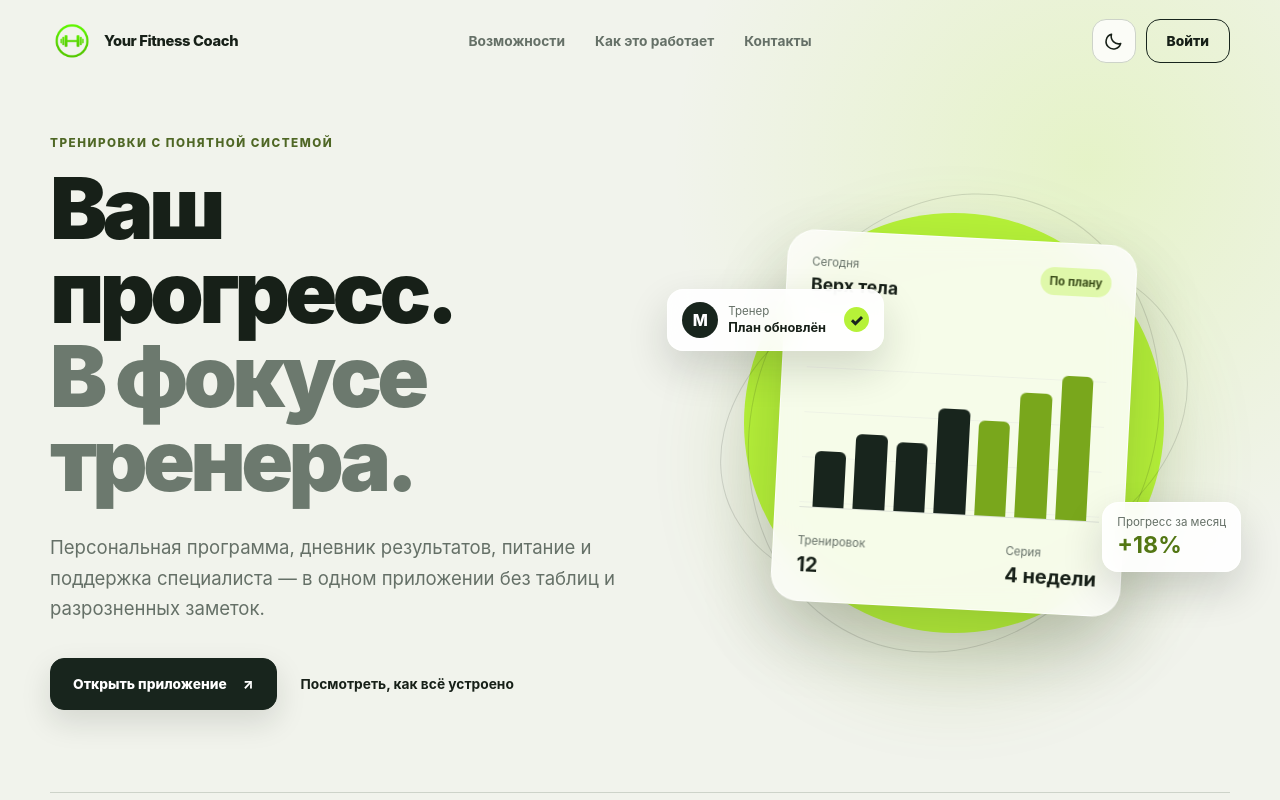
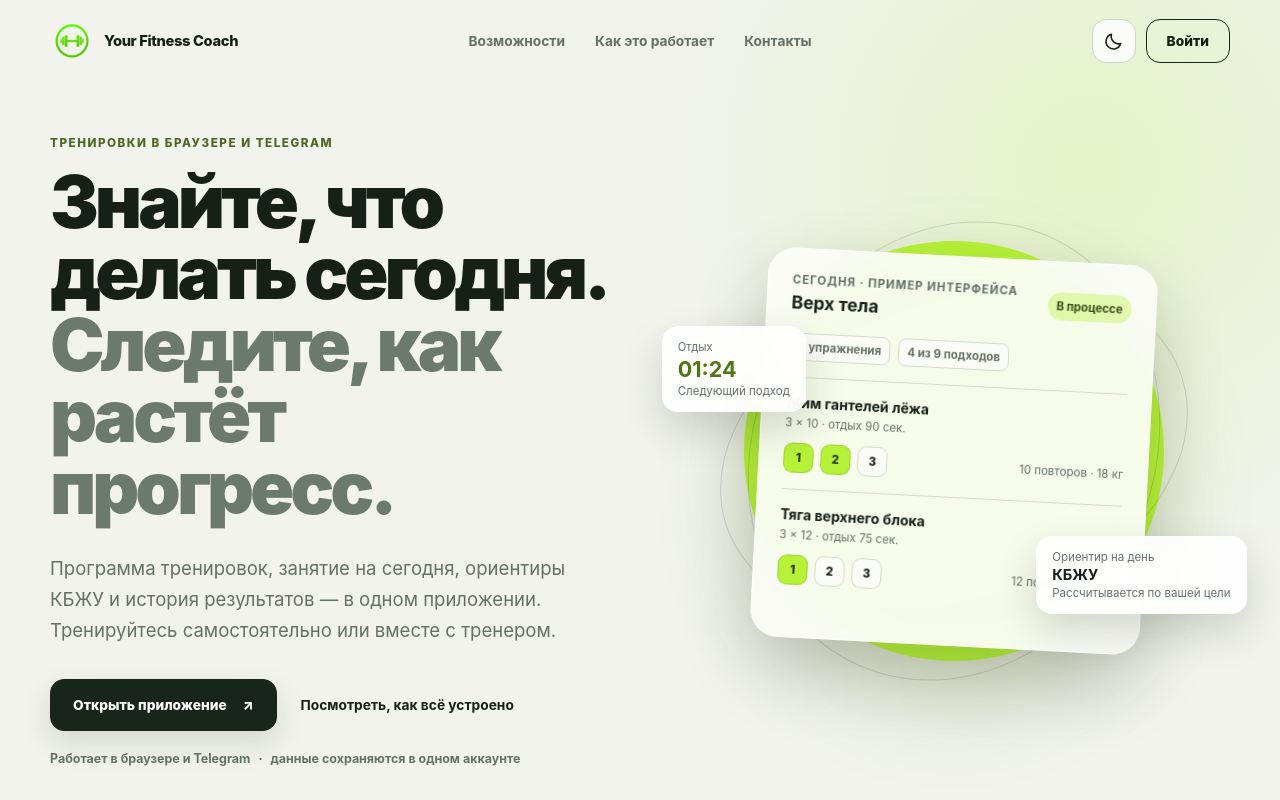
Before and after one commit to MikeMoore1337/fit-mini-app, a React (Vite) app in the folder frontend/: page / in a window 1280 px wide. Shown: the top 800 px of the page. Built offline with nearby package versions, Linux system fonts and the light colour scheme.

Commit message:
feat(landing): redesign hero around daily workout

```diff
--- a/frontend/src/pages/landing/LandingPage.tsx
+++ b/frontend/src/pages/landing/LandingPage.tsx
@@ -62,7 +62,7 @@ export default function LandingPage() {
 
   useEffect(() => {
     const previousTitle = document.title;
-    document.title = 'Your Fitness Coach — персональные тренировки с поддержкой тренера';
+    document.title = 'Your Fitness Coach — тренировки и прогресс в браузере и Telegram';
     document.body.classList.add('landing-mode');
     return () => {
       document.title = previousTitle;
@@ -132,15 +132,15 @@ export default function LandingPage() {
       <main id="top">
         <section className="landing-hero" aria-labelledby="landing-title">
           <div className="landing-hero__copy">
-            <p className="landing-kicker">Тренировки с понятной системой</p>
+            <p className="landing-kicker">Тренировки в браузере и Telegram</p>
             <h1 id="landing-title">
-              Ваш прогресс.
+              Знайте, что делать сегодня.
               <br />
-              <span>В фокусе тренера.</span>
+              <span>Следите, как растёт прогресс.</span>
             </h1>
             <p className="landing-hero__lead">
-              Персональная программа, дневник результатов, питание и поддержка специалиста — в одном
-              приложении без таблиц и разрозненных заметок.
+              Программа тренировок, занятие на сегодня, ориентиры КБЖУ и история результатов — в
+              одном приложении. Тренируйтесь самостоятельно или вместе с тренером.
             </p>
             <div className="landing-hero__actions">
               <a className="landing-button" href={appUrl}>
@@ -151,51 +151,71 @@ export default function LandingPage() {
                 Посмотреть, как всё устроено
               </a>
             </div>
+            <p className="landing-hero__note">
+              Работает в браузере и Telegram <span aria-hidden="true">·</span> данные сохраняются в
+              одном аккаунте
+            </p>
           </div>
 
           <div
             className="landing-hero__visual"
-            aria-label="Пример контроля тренировочного прогресса"
+            aria-label="Пример интерфейса тренировки на сегодня"
           >
             <div className="landing-orbit landing-orbit--one" />
             <div className="landing-orbit landing-orbit--two" />
-            <div className="landing-dashboard">
-              <div className="landing-dashboard__top">
+            <div className="landing-workout-demo">
+              <div className="landing-workout-demo__top">
                 <div>
-                  <span>Сегодня</span>
+                  <span className="landing-workout-demo__eyebrow">Сегодня · пример интерфейса</span>
                   <strong>Верх тела</strong>
                 </div>
-                <span className="landing-dashboard__status">По плану</span>
+                <span className="landing-workout-demo__status">В процессе</span>
               </div>
-              <div className="landing-dashboard__chart" aria-hidden="true">
-                {[34, 46, 42, 64, 58, 76, 88].map((height, index) => (
-                  <span key={index} style={{ height: `${height}%` }} />
-                ))}
+
+              <div className="landing-workout-demo__summary">
+                <span>3 упражнения</span>
+                <span>4 из 9 подходов</span>
               </div>
-              <div className="landing-dashboard__metrics">
-                <div>
-                  <span>Тренировок</span>
-                  <strong>12</strong>
+
+              <div className="landing-workout-demo__exercise">
+                <div className="landing-workout-demo__exercise-head">
+                  <strong>Жим гантелей лёжа</strong>
+                  <span>3 × 10 · отдых 90 сек.</span>
                 </div>
-                <div>
-                  <span>Серия</span>
-                  <strong>4 недели</strong>
+                <div className="landing-workout-demo__sets" aria-label="Подходы жима гантелей">
+                  <span className="is-complete">1</span>
+                  <span className="is-complete">2</span>
+                  <span>3</span>
+                  <small>10 повторов · 18 кг</small>
+                </div>
+              </div>
+
+              <div className="landing-workout-demo__exercise">
+                <div className="landing-workout-demo__exercise-head">
+                  <strong>Тяга верхнего блока</strong>
+                  <span>3 × 12 · отдых 75 сек.</span>
+                </div>
+                <div
+                  className="landing-workout-demo__sets"
+                  aria-label="Подходы тяги верхнего блока"
+                >
+                  <span className="is-complete">1</span>
+                  <span>2</span>
+                  <span>3</span>
+                  <small>12 повторов · 35 кг</small>
                 </div>
               </div>
             </div>
-            <div className="landing-float-card landing-float-card--coach">
-              <span className="landing-avatar">М</span>
-              <div>
-                <small>Тренер</small>
-                <strong>План обновлён</strong>
-              </div>
-              <span className="landing-check" aria-hidden="true">
-                ✓
-              </span>
+
+            <div className="landing-rest-demo" aria-label="Пример таймера отдыха">
+              <span>Отдых</span>
+              <strong>01:24</strong>
+              <small>Следующий подход</small>
             </div>
-            <div className="landing-float-card landing-float-card--progress">
-              <small>Прогресс за месяц</small>
-              <strong>+18%</strong>
+            <div className="landing-nutrition-demo">
+              <span>Ориентир на день</span>
+              <strong>КБЖУ</strong>
+              <small>Рассчитывается по вашей цели</small>
             </div>
           </div>
         </section>
--- a/frontend/src/pages/landing/landing.css
+++ b/frontend/src/pages/landing/landing.css
@@ -251,7 +251,7 @@ body.landing-mode #root {
 
 .landing-hero h1 {
   max-width: 690px;
-  font-size: clamp(3.4rem, 6.7vw, 6rem);
+  font-size: clamp(3.25rem, 5.7vw, 5.25rem);
   font-weight: 870;
 }
 
@@ -272,6 +272,18 @@ body.landing-mode #root {
   align-items: center;
   gap: 24px;
   margin-top: 34px;
+}
+
+.landing-hero__note {
+  margin: 20px 0 0;
+  color: var(--landing-muted);
+  font-size: 0.78rem;
+  font-weight: 650;
+}
+
+.landing-hero__note span {
+  margin-inline: 5px;
+  color: var(--landing-kicker);
 }
 
 .landing-hero__visual {
@@ -310,11 +322,11 @@ body.landing-mode #root {
   transform: rotate(24deg);
 }
 
-.landing-dashboard {
+.landing-workout-demo {
   position: relative;
   z-index: 2;
-  width: min(350px, 78%);
-  min-height: 370px;
+  width: min(390px, 82%);
+  min-height: 390px;
   padding: 24px;
   border: 1px solid var(--landing-panel-border);
   border-radius: 28px;
@@ -324,32 +336,38 @@ body.landing-mode #root {
   backdrop-filter: blur(14px);
 }
 
-.landing-dashboard__top,
-.landing-dashboard__metrics {
+.landing-workout-demo__top {
   display: flex;
-  align-items: flex-start;
+  align-items: center;
   justify-content: space-between;
   gap: 16px;
 }
 
-.landing-dashboard__top div,
-.landing-dashboard__metrics div {
+.landing-workout-demo__top > div {
   display: grid;
   gap: 5px;
 }
 
-.landing-dashboard span,
-.landing-dashboard small,
-.landing-float-card small {
+.landing-workout-demo span,
+.landing-workout-demo small,
+.landing-rest-demo small,
+.landing-nutrition-demo span,
+.landing-nutrition-demo small {
   color: var(--landing-muted);
   font-size: 0.72rem;
 }
 
-.landing-dashboard strong {
+.landing-workout-demo__top strong {
   font-size: 1.1rem;
 }
 
-.landing-dashboard__status {
+.landing-workout-demo__eyebrow {
+  font-weight: 750;
+  text-transform: uppercase;
+  letter-spacing: 0.08em;
+}
+
+.landing-workout-demo__status {
   padding: 7px 9px;
   border-radius: 99px;
   background: rgba(182, 242, 56, 0.36);
@@ -357,47 +375,72 @@ body.landing-mode #root {
   font-weight: 750;
 }
 
-.landing-dashboard__chart {
-  height: 185px;
+.landing-workout-demo__summary {
   display: flex;
-  align-items: end;
-  gap: 9px;
-  margin: 28px 0 22px;
-  padding: 20px 13px 0;
-  border-bottom: 1px solid var(--landing-chart-axis);
-  background: repeating-linear-gradient(
-    to bottom,
-    transparent 0 44px,
-    var(--landing-chart-grid) 45px
-  );
+  gap: 8px;
+  margin: 20px 0 16px;
 }
 
-.landing-dashboard__chart span {
-  flex: 1;
-  min-width: 12px;
-  border-radius: 6px 6px 0 0;
-  background: var(--landing-chart-bar);
+.landing-workout-demo__summary span {
+  padding: 6px 8px;
+  border: 1px solid var(--landing-card-border);
+  border-radius: 8px;
+  background: var(--landing-card);
+  font-weight: 700;
 }
 
-.landing-dashboard__chart span:nth-child(n + 5) {
-  background: var(--landing-chart-accent);
+.landing-workout-demo__exercise {
+  padding: 16px 0;
+  border-top: 1px solid var(--landing-card-border);
 }
 
-.landing-dashboard__metrics {
-  padding-top: 4px;
+.landing-workout-demo__exercise-head {
+  display: grid;
+  gap: 5px;
 }
 
-.landing-dashboard__metrics strong {
-  font-size: 1.25rem;
+.landing-workout-demo__exercise-head strong {
+  font-size: 0.88rem;
 }
 
-.landing-float-card {
+.landing-workout-demo__sets {
+  display: grid;
+  grid-template-columns: repeat(3, 30px) 1fr;
+  align-items: center;
+  gap: 7px;
+  margin-top: 13px;
+}
+
+.landing-workout-demo__sets > span {
+  display: grid;
+  place-items: center;
+  width: 30px;
+  height: 30px;
+  border: 1px solid var(--landing-card-border);
+  border-radius: 9px;
+  background: var(--landing-card);
+  color: var(--landing-ink);
+  font-weight: 800;
+}
+
+.landing-workout-demo__sets > span.is-complete {
+  border-color: rgba(103, 145, 25, 0.3);
+  background: var(--landing-green);
+  color: #273414;
+}
+
+.landing-workout-demo__sets small {
+  justify-self: end;
+  text-align: right;
+}
+
+.landing-rest-demo,
+.landing-nutrition-demo {
   position: absolute;
   z-index: 3;
-  display: flex;
-  align-items: center;
-  gap: 10px;
-  padding: 12px 14px;
+  display: grid;
+  gap: 2px;
+  padding: 13px 15px;
   border: 1px solid var(--landing-float-border);
   border-radius: 16px;
   background: var(--landing-float);
@@ -406,55 +449,28 @@ body.landing-mode #root {
   backdrop-filter: blur(12px);
 }
 
-.landing-float-card--coach {
-  left: -2%;
-  top: 22%;
+.landing-rest-demo {
+  left: -3%;
+  top: 24%;
 }
 
-.landing-float-card--progress {
-  right: -2%;
-  bottom: 19%;
-  display: grid;
-  gap: 2px;
+.landing-rest-demo > span {
+  color: var(--landing-muted);
+  font-size: 0.7rem;
 }
 
-.landing-float-card--progress strong {
+.landing-rest-demo strong {
   color: #527613;
-  font-size: 1.45rem;
+  font-size: 1.35rem;
 }
 
-.landing-avatar,
-.landing-check {
-  display: inline-grid;
-  place-items: center;
-  flex: 0 0 auto;
-  border-radius: 50%;
+.landing-nutrition-demo {
+  right: -3%;
+  bottom: 16%;
 }
 
-.landing-avatar {
-  width: 36px;
-  height: 36px;
-  background: var(--landing-dark);
-  color: white;
-  font-weight: 850;
-}
-
-.landing-float-card--coach div {
-  display: grid;
-  gap: 2px;
-}
-
-.landing-float-card--coach strong {
-  font-size: 0.8rem;
-}
-
-.landing-check {
-  width: 25px;
-  height: 25px;
-  margin-left: 8px;
-  background: var(--landing-green);
-  color: var(--landing-dark);
-  font-weight: 900;
+.landing-nutrition-demo strong {
+  font-size: 0.92rem;
 }
 
 .landing-proof {
@@ -718,11 +734,11 @@ body.landing-mode #root {
     min-height: 520px;
   }
 
-  .landing-float-card--coach {
+  .landing-rest-demo {
     left: 12%;
   }
 
-  .landing-float-card--progress {
+  .landing-nutrition-demo {
     right: 12%;
   }
 
@@ -768,7 +784,7 @@ body.landing-mode #root {
   }
 
   .landing-hero h1 {
-    font-size: clamp(3rem, 15vw, 4.4rem);
+    font-size: clamp(2.75rem, 13vw, 4rem);
   }
 
   .landing-hero__lead {
@@ -798,11 +814,11 @@ body.landing-mode #root {
     width: 430px;
   }
 
-  .landing-float-card--coach {
+  .landing-rest-demo {
     left: 0;
   }
 
-  .landing-float-card--progress {
+  .landing-nutrition-demo {
     right: 0;
   }
 
```
Also changed, not shown: 2 other files (tests, documents, lock files or other folders).
